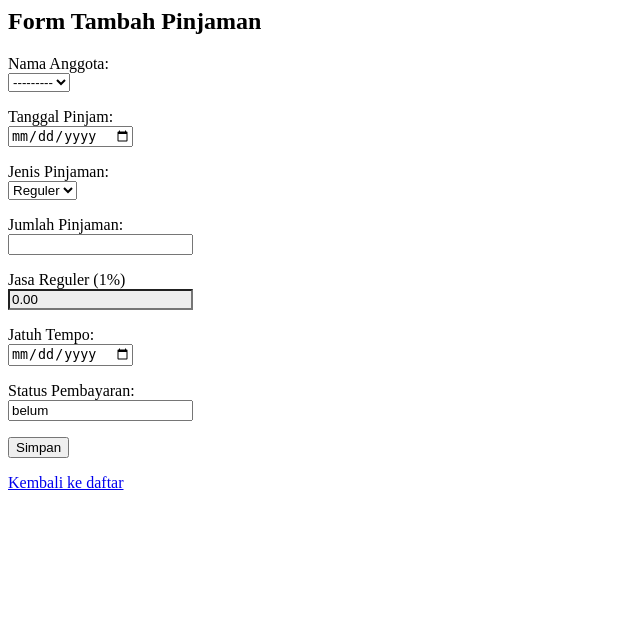
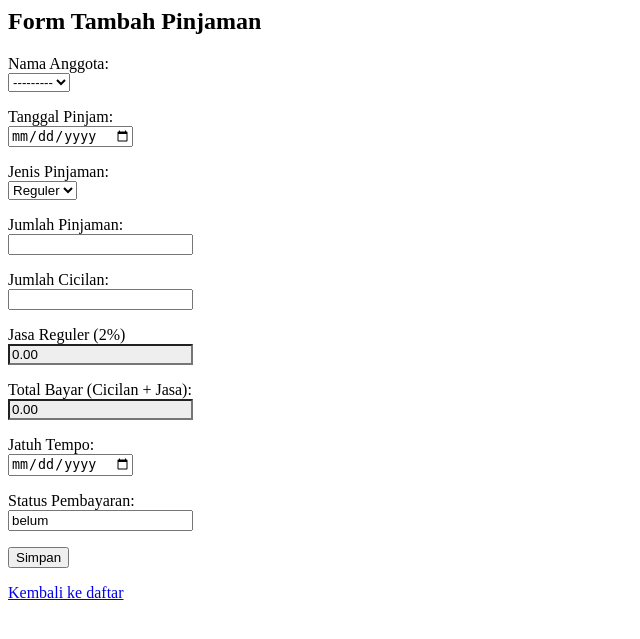
Before and after one commit to RizkyAlfathH/koperasi_sekolah, a Django app: page /pinjaman/tambah/ in a window 1280 px wide. Shown: the top 639 px of the page, without its empty margins (0-640 px from the left). Run offline with Django 5.2, Linux system fonts and the light colour scheme; data that the repository does not hold is empty.

Commit message:
benerin beberapa

```diff
--- a/pinjaman/forms.py
+++ b/pinjaman/forms.py
@@ -1,4 +1,3 @@
-# pinjaman/forms.py
 from django import forms
 from decimal import Decimal
 from .models import Pinjaman, HistoryPembayaran
@@ -24,7 +23,7 @@
     jasa = forms.DecimalField(
         max_digits=12,
         decimal_places=2,
-        label='Jasa',
+        label='Jasa (Otomatis)',
         required=False,
         widget=forms.NumberInput(attrs={'readonly': 'readonly', 'style': 'background:#eee;'})
     )
@@ -57,45 +56,47 @@
     def clean(self):
         cleaned_data = super().clean()
         jenis = cleaned_data.get('jenis_pinjaman')
-        jumlah = cleaned_data.get('jumlah') or 0
+        jumlah = cleaned_data.get('jumlah') or Decimal('0')
 
         # Reset semua kategori
-        cleaned_data['jumlah_reguler'] = 0
-        cleaned_data['jumlah_usaha'] = 0
-        cleaned_data['jumlah_barang'] = 0
+        cleaned_data['jumlah_reguler'] = Decimal('0')
+        cleaned_data['jumlah_usaha'] = Decimal('0')
+        cleaned_data['jumlah_barang'] = Decimal('0')
 
         jasa = Decimal('0')
         if jenis == 'reguler':
             cleaned_data['jumlah_reguler'] = jumlah
-            jasa = jumlah * Decimal('0.01')
+            jasa = jumlah * Decimal('0.02')  # 2%
         elif jenis == 'usaha':
             cleaned_data['jumlah_usaha'] = jumlah
-            jasa = jumlah * Decimal('0.015')
+            jasa = jumlah * Decimal('0.02')  # 2%
         elif jenis == 'barang':
             cleaned_data['jumlah_barang'] = jumlah
-            jasa = jumlah * Decimal('0.02')
+            jasa = jumlah * Decimal('0.01')  # 1%
 
-        cleaned_data['jasa'] = jasa
+        cleaned_data['jasa'] = jasa.quantize(Decimal('0.01'))  # Pembulatan 2 desimal
+
         return cleaned_data
 
     def save(self, commit=True):
         instance = super().save(commit=False)
 
-        instance.jumlah_reguler = self.cleaned_data.get('jumlah_reguler', 0)
-        instance.jumlah_usaha = self.cleaned_data.get('jumlah_usaha', 0)
-        instance.jumlah_barang = self.cleaned_data.get('jumlah_barang', 0)
+        instance.jumlah_reguler = self.cleaned_data.get('jumlah_reguler', Decimal('0'))
+        instance.jumlah_usaha = self.cleaned_data.get('jumlah_usaha', Decimal('0'))
+        instance.jumlah_barang = self.cleaned_data.get('jumlah_barang', Decimal('0'))
 
-        # jumlah_bayar = pokok + jasa
+        # Total bayar = pokok + jasa
         instance.jumlah_bayar = (
             instance.jumlah_reguler +
             instance.jumlah_usaha +
             instance.jumlah_barang +
-            self.cleaned_data.get('jasa', 0)
+            self.cleaned_data.get('jasa', Decimal('0'))
         )
 
         if commit:
             instance.save()
         return instance
+
 
 class HistoryPembayaranForm(forms.ModelForm):
     class Meta:
--- a/pinjaman/models.py
+++ b/pinjaman/models.py
@@ -1,3 +1,4 @@
+from decimal import Decimal
 from django.db import models
 from anggota.models import Anggota
 
@@ -5,25 +6,61 @@
     id_anggota = models.ForeignKey(Anggota, on_delete=models.CASCADE)
     tanggal_pinjaman = models.DateField()
 
-    jumlah_reguler = models.DecimalField(max_digits=12, decimal_places=2, default=0.00)
-    jumlah_usaha = models.DecimalField(max_digits=12, decimal_places=2, default=0.00)
-    jumlah_barang = models.DecimalField(max_digits=12, decimal_places=2, default=0.00)
+    jumlah_reguler = models.DecimalField(max_digits=12, decimal_places=2, default=Decimal('0.00'))
+    jumlah_usaha = models.DecimalField(max_digits=12, decimal_places=2, default=Decimal('0.00'))
+    jumlah_barang = models.DecimalField(max_digits=12, decimal_places=2, default=Decimal('0.00'))
 
-    jumlah_bayar = models.DecimalField(max_digits=12, decimal_places=2)
+    jumlah_cicilan = models.DecimalField(max_digits=12, decimal_places=2, default=Decimal('0.00'))
     jatuh_tempo = models.DateField()
     status = models.CharField(max_length=10, default='belum')
 
-    def __str__(self):
-        return f"Pinjaman {self.id_anggota}"
+    sisa_pinjaman = models.DecimalField(max_digits=12, decimal_places=2, default=Decimal('0.00'))
+
+    @property
+    def jumlah_pinjaman(self):
+        return (self.jumlah_reguler or Decimal('0')) + (self.jumlah_usaha or Decimal('0')) + (self.jumlah_barang or Decimal('0'))
+
+    @property
+    def bunga(self):
+        jasa_reguler = (self.jumlah_reguler or Decimal('0')) * Decimal('0.02')
+        jasa_usaha = (self.jumlah_usaha or Decimal('0')) * Decimal('0.02')
+        jasa_barang = (self.jumlah_barang or Decimal('0')) * Decimal('0.01')
+        return jasa_reguler + jasa_usaha + jasa_barang
+
+    @property
+    def jumlah_bayar(self):
+        return (self.jumlah_cicilan or Decimal('0')) + (self.bunga or Decimal('0'))
 
     def save(self, *args, **kwargs):
-        self.jumlah_bayar = (self.jumlah_reguler or 0) + (self.jumlah_usaha or 0) + (self.jumlah_barang or 0)
+        if not self.pk:
+            self.sisa_pinjaman = self.jumlah_bayar
         super().save(*args, **kwargs)
+
+    def __str__(self):
+        return f"Pinjaman {self.id_anggota} - Sisa: {self.sisa_pinjaman:.2f}"
 
 class HistoryPembayaran(models.Model):
     id_pinjaman = models.ForeignKey(Pinjaman, on_delete=models.CASCADE)
     tanggal_bayar = models.DateField()
     jumlah_bayar = models.DecimalField(max_digits=12, decimal_places=2)
+    sisa_pinjaman = models.DecimalField(max_digits=12, decimal_places=2, default=Decimal('0.00'))
+
+    def save(self, *args, **kwargs):
+        if not self.pk:
+            pinjaman = self.id_pinjaman
+            sisa_sebelumnya = pinjaman.sisa_pinjaman or Decimal('0')
+            print(f"Sisa sebelumnya: {sisa_sebelumnya}, Pembayaran: {self.jumlah_bayar}")
+            sisa_baru = sisa_sebelumnya - self.jumlah_bayar
+            if sisa_baru < 0:
+                sisa_baru = Decimal('0')
+            self.sisa_pinjaman = sisa_baru
+            pinjaman.sisa_pinjaman = sisa_baru
+            if sisa_baru == 0:
+                pinjaman.status = 'lunas'
+            pinjaman.save()
+            print(f"Sisa baru: {sisa_baru}, Status: {pinjaman.status}")
+        super().save(*args, **kwargs)
+
 
     def __str__(self):
-        return f"Bayar {self.id_pinjaman}"
+        return f"Pembayaran Rp{self.jumlah_bayar} - Sisa Rp{self.sisa_pinjaman} pada {self.tanggal_bayar}"
--- a/pinjaman/templates/pinjaman/bayar_pinjaman.html
+++ b/pinjaman/templates/pinjaman/bayar_pinjaman.html
@@ -1,4 +1,3 @@
-<!-- templates/pinjaman/bayar_pinjaman.html -->
 <h2>Bayar Pinjaman: {{ pinjaman }}</h2>
 <form method="post">
   {% csrf_token %}
--- a/pinjaman/templates/pinjaman/pinjaman_form.html
+++ b/pinjaman/templates/pinjaman/pinjaman_form.html
@@ -1,4 +1,3 @@
-<!-- templates/pinjaman/pinjaman_form.html -->
 <h2>Form Tambah Pinjaman</h2>
 
 <form method="post">
@@ -25,8 +24,18 @@
   </p>
 
   <p>
+    <label for="id_jumlah_cicilan">Jumlah Cicilan:</label><br>
+    <input type="number" step="0.01" name="jumlah_cicilan" id="id_jumlah_cicilan" value="{{ form.jumlah_cicilan.value|default_if_none:'' }}">
+  </p>
+
+  <p>
     <label id="jasa-label" for="id_jasa">Jasa Reguler (1%):</label><br>
     {{ form.jasa }}
+  </p>
+
+  <p>
+    <label for="id_total_bayar">Total Bayar (Cicilan + Jasa):</label><br>
+    <input type="text" id="id_total_bayar" readonly style="background:#eee;">
   </p>
 
   <p>
@@ -48,33 +57,42 @@
 document.addEventListener("DOMContentLoaded", function () {
     const jenisField = document.getElementById("id_jenis_pinjaman");
     const jumlahField = document.getElementById("id_jumlah");
+    const cicilanField = document.getElementById("id_jumlah_cicilan");
     const jasaLabel = document.getElementById("jasa-label");
     const jasaField = document.getElementById("id_jasa");
+    const totalBayarField = document.getElementById("id_total_bayar");
 
     function updateLabelDanHitungJasa() {
         const jenis = jenisField.value;
         const jumlah = parseFloat(jumlahField.value) || 0;
+        const cicilan = parseFloat(cicilanField.value) || 0;
         let bunga = 0;
         let label = "Jasa";
 
         if (jenis === "reguler") {
+            bunga = 0.02;
+            label = "Jasa Reguler (2%)";
+        } else if (jenis === "usaha") {
+            bunga = 0.02;
+            label = "Jasa Usaha (2%)";
+        } else if (jenis === "barang") {
             bunga = 0.01;
-            label = "Jasa Reguler (1%)";
-        } else if (jenis === "usaha") {
-            bunga = 0.015;
-            label = "Jasa Usaha (1.5%)";
-        } else if (jenis === "barang") {
-            bunga = 0.02;
-            label = "Jasa Barang (2%)";
+            label = "Jasa Barang (1%)";
         }
 
+        const jasa = jumlah * bunga;
+
         jasaLabel.textContent = label;
-        jasaField.value = (jumlah * bunga).toFixed(2);
+        jasaField.value = jasa.toFixed(2);
+
+        const totalBayar = cicilan + jasa;
+        totalBayarField.value = totalBayar.toFixed(2);
     }
 
     jenisField.addEventListener("change", updateLabelDanHitungJasa);
     jumlahField.addEventListener("input", updateLabelDanHitungJasa);
+    cicilanField.addEventListener("input", updateLabelDanHitungJasa);
 
-    updateLabelDanHitungJasa(); // initial on load
+    updateLabelDanHitungJasa();
 });
 </script>
--- a/pinjaman/views.py
+++ b/pinjaman/views.py
@@ -1,9 +1,8 @@
-# pinjaman/views.py
 from django.shortcuts import render, get_object_or_404, redirect
 from .models import Pinjaman, HistoryPembayaran
 from .forms import PinjamanForm, HistoryPembayaranForm
 from decimal import Decimal
-
+from django.db.models import Sum
 
 def pinjaman_list(request):
     pinjaman_qs = Pinjaman.objects.all()
@@ -11,23 +10,18 @@
     pinjaman_list = []
     for p in pinjaman_qs:
         total_pokok = (p.jumlah_reguler or Decimal('0')) + (p.jumlah_usaha or Decimal('0')) + (p.jumlah_barang or Decimal('0'))
-
-        # Hitung jasa 10% dari total pokok
-        jasa = total_pokok * Decimal('0.1')
-
+        jasa = (p.jumlah_reguler or Decimal('0')) * Decimal('0.02') + (p.jumlah_usaha or Decimal('0')) * Decimal('0.02') + (p.jumlah_barang or Decimal('0')) * Decimal('0.01')
         p.jasa = jasa
-        p.total = total_pokok + jasa
-
+        p.total = p.jumlah_cicilan + jasa  # total bayar = cicilan + jasa
         pinjaman_list.append(p)
 
-    context = {
+    return render(request, 'pinjaman/pinjaman_list.html', {
         'pinjaman_list': pinjaman_list,
-    }
-    return render(request, 'pinjaman/pinjaman_list.html', context)
+    })
 
 def pinjaman_detail(request, pk):
     pinjaman = get_object_or_404(Pinjaman, pk=pk)
-    history = HistoryPembayaran.objects.filter(id_pinjaman=pinjaman)
+    history = HistoryPembayaran.objects.filter(id_pinjaman=pinjaman).order_by('-tanggal_bayar')
     return render(request, 'pinjaman/pinjaman_detail.html', {
         'pinjaman': pinjaman,
         'history': history
@@ -37,14 +31,26 @@
     if request.method == 'POST':
         form = PinjamanForm(request.POST)
         if form.is_valid():
-            form.save()
+            pinjaman = form.save(commit=False)
+            pinjaman.sisa_pinjaman = pinjaman.jumlah_bayar
+            pinjaman.save()
             return redirect('pinjaman:list')
     else:
         form = PinjamanForm()
     return render(request, 'pinjaman/pinjaman_form.html', {'form': form})
 
+
 def bayar_pinjaman(request, pk):
     pinjaman = get_object_or_404(Pinjaman, pk=pk)
+
+    total_sudah_bayar = HistoryPembayaran.objects.filter(id_pinjaman=pinjaman).aggregate(
+        total=Sum('jumlah_bayar')
+    )['total'] or Decimal('0')
+
+    sisa_bayar = pinjaman.jumlah_bayar - total_sudah_bayar
+    if sisa_bayar < 0:
+        sisa_bayar = Decimal('0')
+
     if request.method == 'POST':
         form = HistoryPembayaranForm(request.POST)
         if form.is_valid():
@@ -53,5 +59,12 @@
             pembayaran.save()
             return redirect('pinjaman:detail', pk=pk)
     else:
-        form = HistoryPembayaranForm(initial={'id_pinjaman': pinjaman})
-    return render(request, 'pinjaman/bayar_pinjaman.html', {'form': form, 'pinjaman': pinjaman})
+        form = HistoryPembayaranForm(initial={
+            'id_pinjaman': pinjaman,
+            'jumlah_bayar': sisa_bayar.quantize(Decimal('0.01')),
+        })
+
+    return render(request, 'pinjaman/bayar_pinjaman.html', {
+        'form': form,
+        'pinjaman': pinjaman,
+    })
```
Also changed, not shown: pinjaman/templates/pinjaman/pinjaman_detail.html (+7 -6 lines), pinjaman/templates/pinjaman/pinjaman_list.html (+18 -20 lines), pinjaman/migrations/0003_remove_pinjaman_jumlah_bayar.py (added), pinjaman/migrations/0004_pinjaman_jumlah_cicilan.py (added), pinjaman/migrations/0005_remove_pinjaman_jumlah_cicilan.py (added), pinjaman/migrations/0006_pinjaman_jumlah_cicilan.py (added), pinjaman/migrations/0007_historypembayaran_sisa_pinjaman_and_more.py (added).
